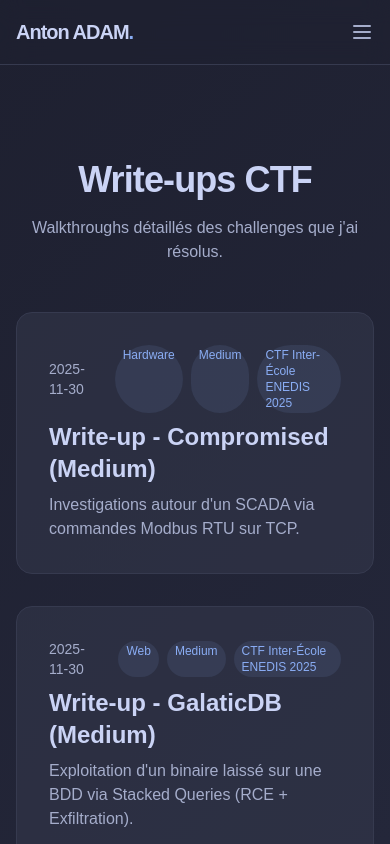
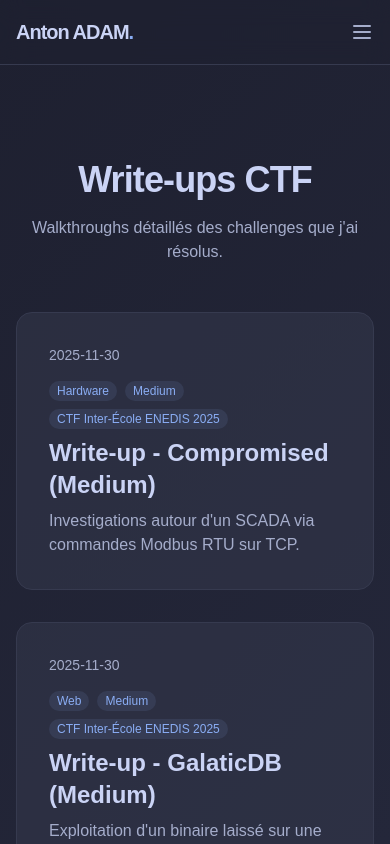
Before and after one commit to aent0n/portfolio-site, a Next.js app: page /writeups in a window 390 px wide. Shown: the top 844 px of the page. Built offline with nearby package versions, Linux system fonts and the light colour scheme.

Commit message:
fix: Fix mobile tag layout (prevent squeezing)

```diff
--- a/components/WriteupsList.tsx
+++ b/components/WriteupsList.tsx
@@ -31,12 +31,12 @@ export default function WriteupsList({ posts }: { posts: Post[] }) {
                         href={`/writeups/${post.slug}`}
                         className="block rounded-2xl border border-surface0 bg-surface0/50 p-8 transition-colors hover:bg-surface0 hover:border-mauve/30"
                     >
-                        <div className="mb-2 flex items-center gap-4 text-sm text-subtext0">
+                        <div className="mb-2 flex flex-wrap items-center gap-4 text-sm text-subtext0">
                             <time dateTime={post.frontmatter.date}>{post.frontmatter.date}</time>
                             {post.frontmatter.tags && (
-                                <div className="flex gap-2">
+                                <div className="flex flex-wrap gap-2">
                                     {post.frontmatter.tags.map((tag) => (
-                                        <span key={tag} className="rounded-full bg-blue/10 px-2 py-0.5 text-xs font-medium text-blue">
+                                        <span key={tag} className="rounded-full bg-blue/10 px-2 py-0.5 text-xs font-medium text-blue whitespace-nowrap">
                                             {tag}
                                         </span>
                                     ))}
```
